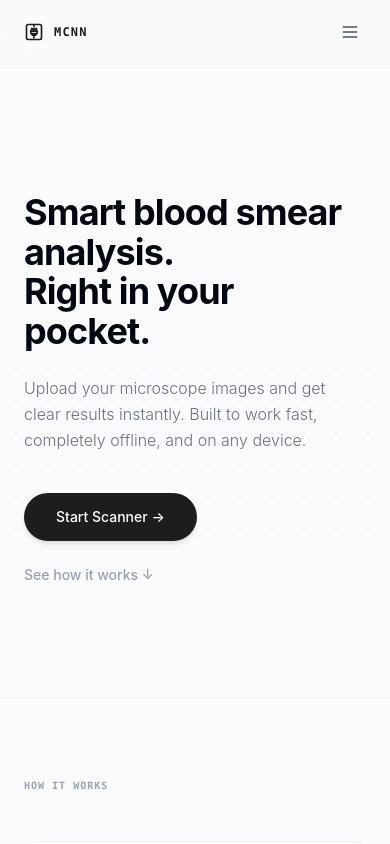
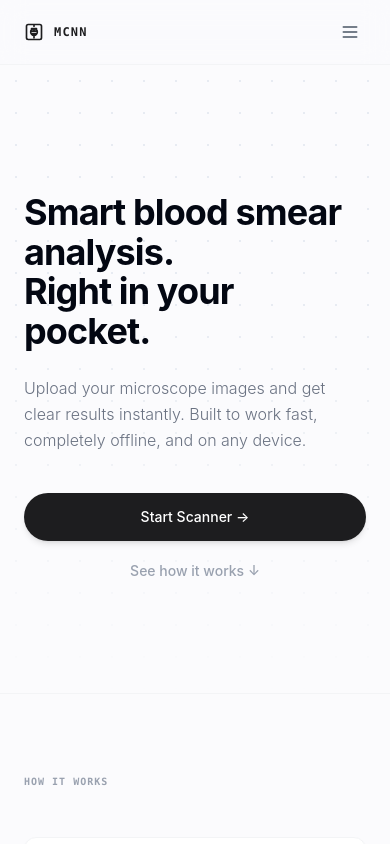
Before and after one commit to Shekwoyan/microscan-app, a React (Vite) app: page / in a window 390 px wide. Shown: the top 844 px of the page. Built offline with nearby package versions, Linux system fonts and the light colour scheme.

Commit message:
Fix mobile alignment of hero buttons

```diff
--- a/src/App.jsx
+++ b/src/App.jsx
@@ -293,17 +293,17 @@ export default function App() {
                   Upload your microscope images and get clear results instantly. Built to work fast, completely offline, and on any device.
                 </p>
 
-                <div className="flex flex-col sm:flex-row gap-6 items-start sm:items-center">
+                <div className="flex flex-col sm:flex-row gap-5 sm:gap-6 items-center sm:items-center w-full mt-2">
                   <button
                     onClick={() => setView('scanner')}
-                    className="bg-[#1D1D1F] hover:bg-black text-white text-sm font-medium px-8 py-3.5 rounded-full transition-all duration-200 shadow-md hover:shadow-lg active:scale-95"
+                    className="w-full sm:w-auto bg-[#1D1D1F] hover:bg-black text-white text-sm font-medium px-8 py-3.5 rounded-full transition-all duration-200 shadow-md hover:shadow-lg active:scale-95 flex justify-center items-center gap-1.5"
                   >
                     Start Scanner &rarr;
                   </button>
                   <a
                     href="#system-specs"
                     onClick={scrollToArchitecture}
-                    className="text-sm font-medium text-gray-400 hover:text-gray-900 transition-all duration-200 flex items-center gap-1.5 active:scale-95"
+                    className="w-full sm:w-auto text-sm font-medium text-gray-400 hover:text-gray-900 transition-all duration-200 flex justify-center sm:justify-start items-center gap-1.5 active:scale-95"
                   >
                     See how it works &darr;
                   </a>
```
Also changed, not shown: 4 other files (tests, documents, lock files or other folders).
